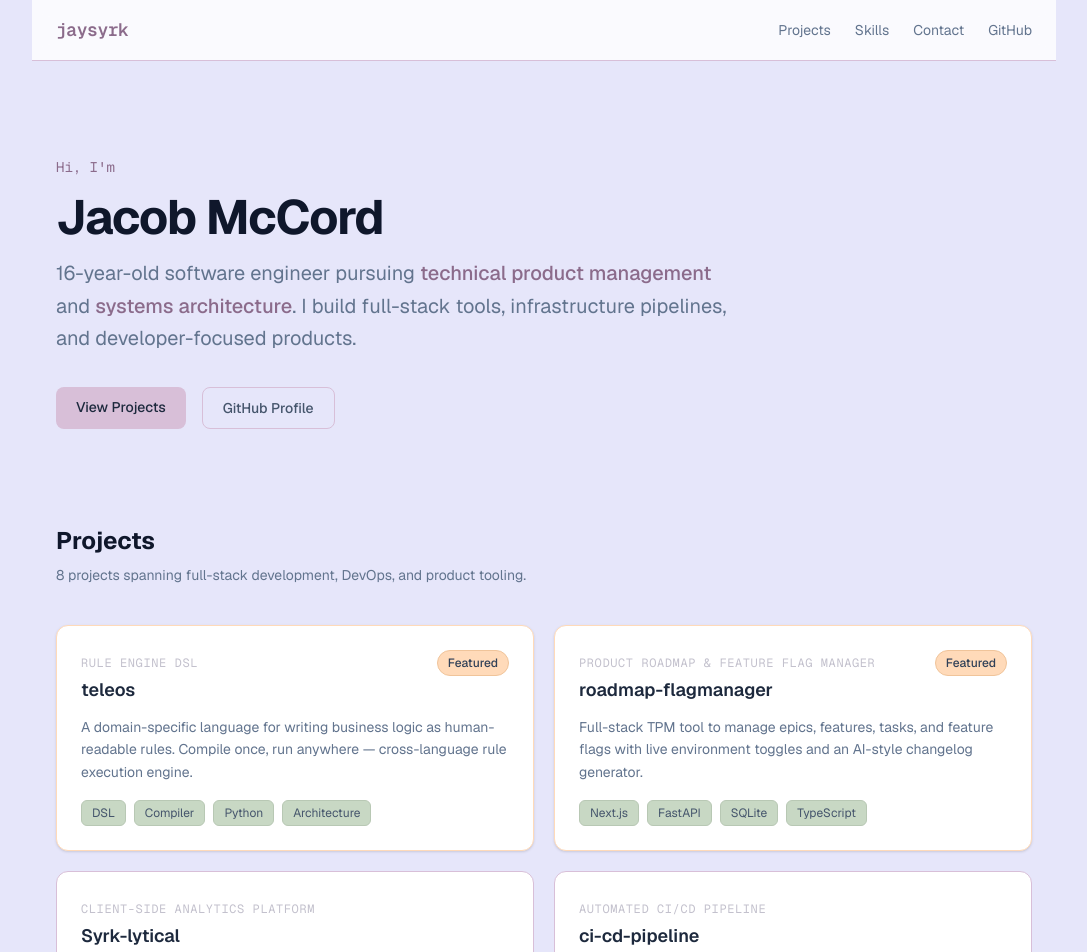
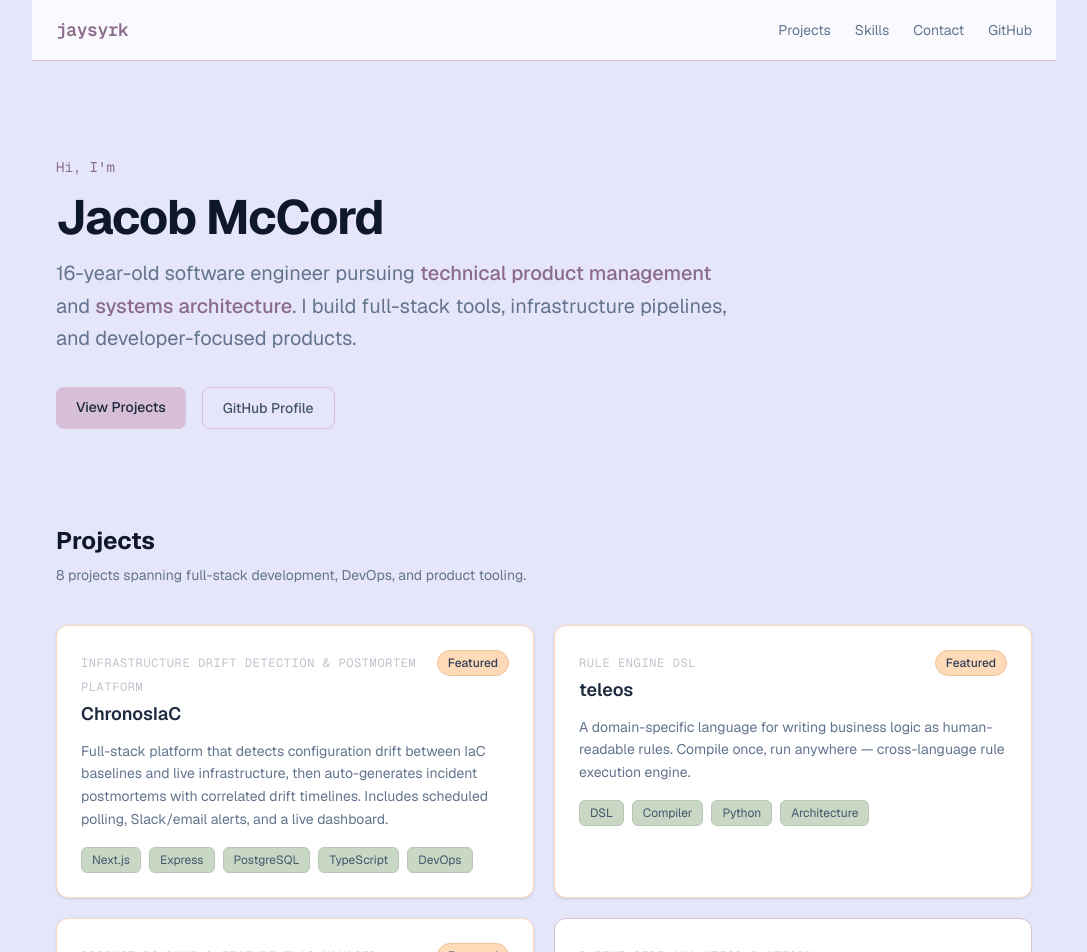
Before and after one commit to jaysyrk/jaysyrk.github.io, a Next.js app: page / in a window 1280 px wide. Shown: the top 952 px of the page, without its empty margins (96-1183 px from the left). Built offline with nearby package versions, Linux system fonts and the light colour scheme.

Commit message:
feat: add ChronosIaC to projects

```diff
--- a/app/page.tsx
+++ b/app/page.tsx
@@ -1,4 +1,13 @@
 const projects = [
+  {
+    name: "ChronosIaC",
+    tagline: "Infrastructure Drift Detection & Postmortem Platform",
+    description:
+      "Full-stack platform that detects configuration drift between IaC baselines and live infrastructure, then auto-generates incident postmortems with correlated drift timelines. Includes scheduled polling, Slack/email alerts, and a live dashboard.",
+    tags: ["Next.js", "Express", "PostgreSQL", "TypeScript", "DevOps"],
+    href: "https://github.com/jaysyrk/ChronosIac",
+    highlight: true,
+  },
   {
     name: "teleos",
     tagline: "Rule Engine DSL",
@@ -76,7 +85,7 @@ const projects = [
 const skills = [
   { category: "Languages", items: ["Python", "TypeScript", "JavaScript", "SQL"] },
   { category: "Frontend", items: ["Next.js", "React", "Tailwind CSS", "Recharts"] },
-  { category: "Backend", items: ["FastAPI", "Flask", "SQLAlchemy", "REST APIs"] },
+  { category: "Backend", items: ["FastAPI", "Flask", "Express", "SQLAlchemy", "REST APIs"] },
   { category: "Infra / DevOps", items: ["Docker", "GitHub Actions", "CI/CD", "SQLite"] },
   { category: "Product", items: ["Roadmapping", "Feature Flags", "Changelogs", "ITSM"] },
 ];
```
